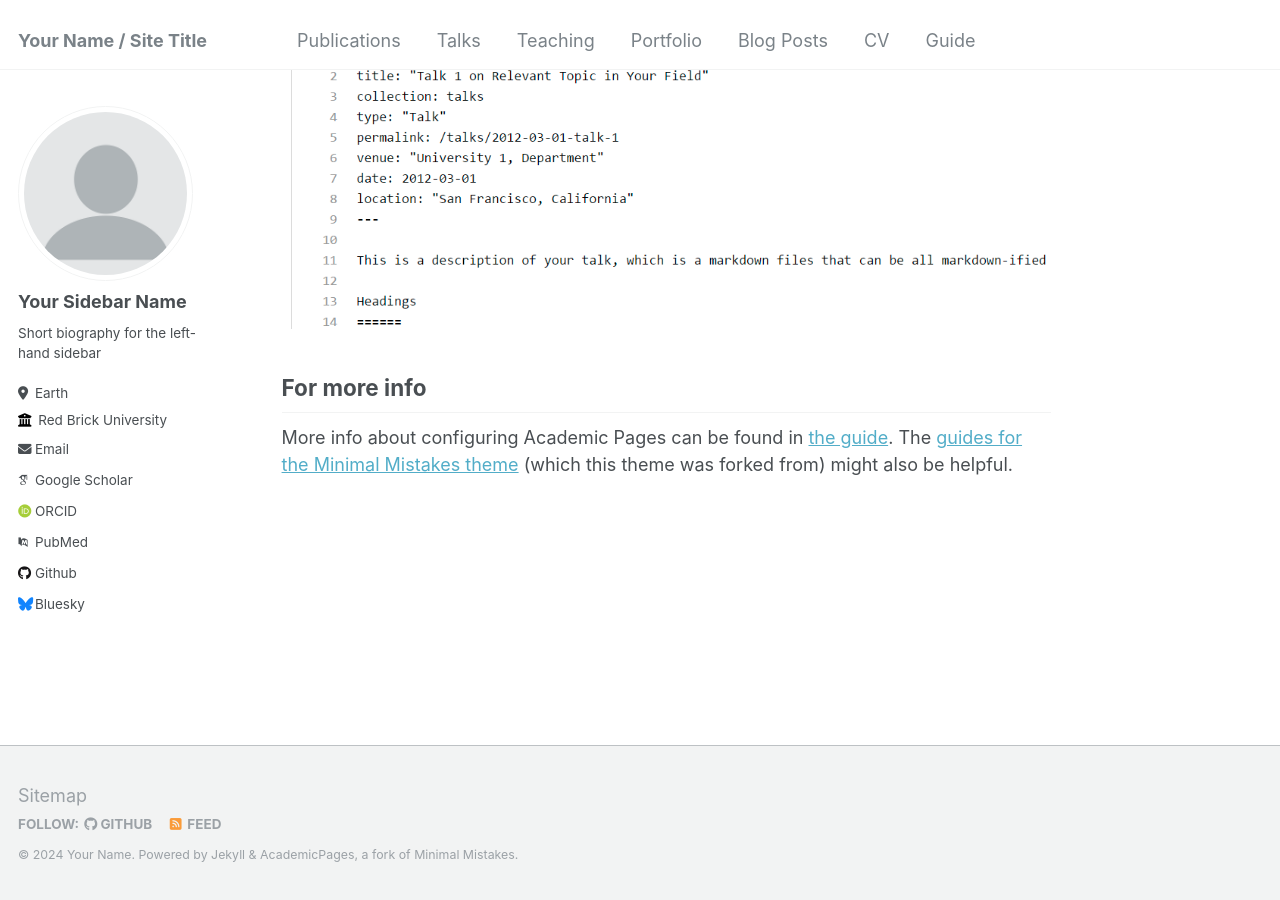
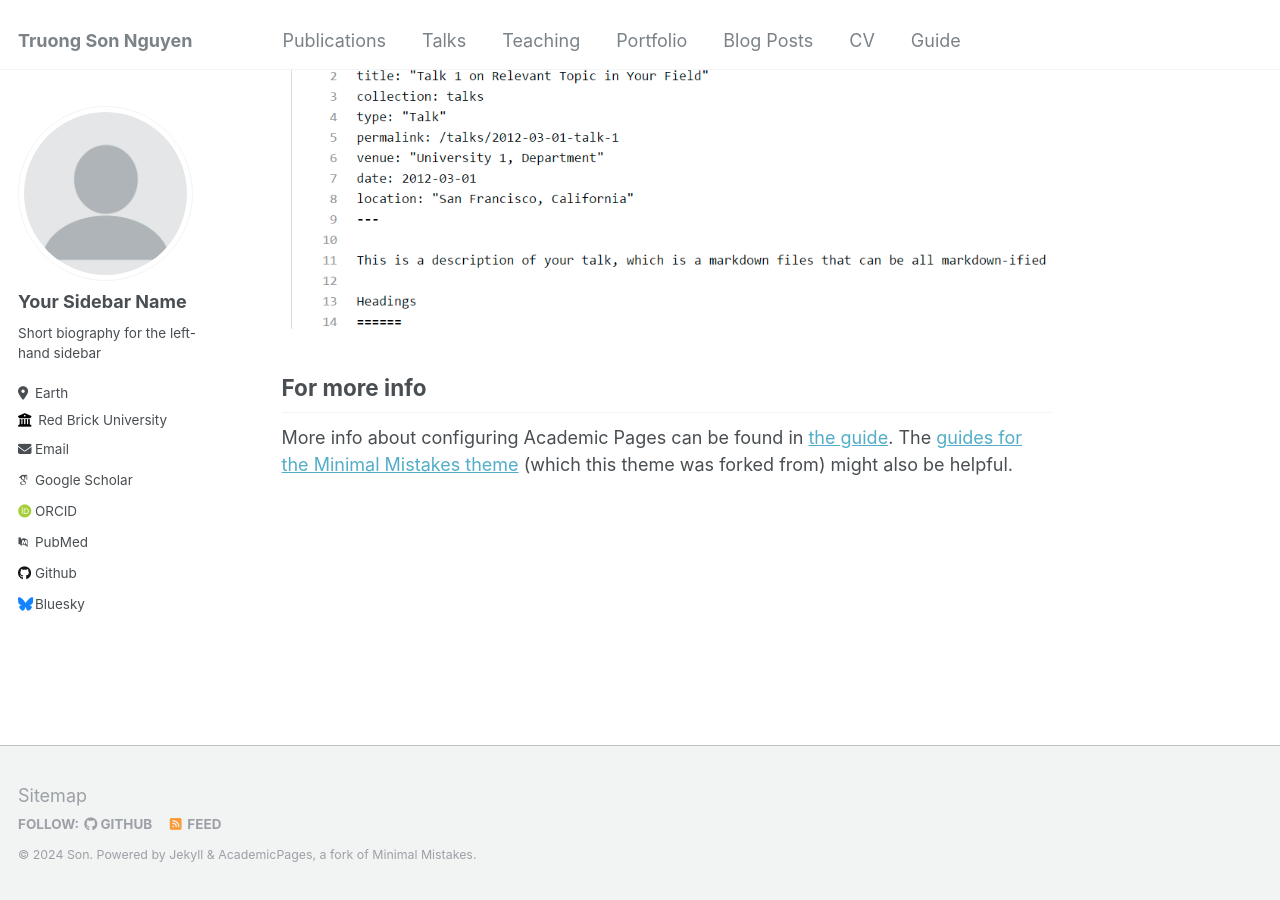
Before and after one commit to sonnguyenasu/sonnguyenasu.github.io, a Jekyll site: the page built from _pages/about.md, in a window 1280 px wide and 900 px high, scrolled down 2660 px. Built offline with Jekyll 4.4.1, drawn with Linux system fonts in a browser that asks for light colours; some web fonts are replaced.

Commit message:
Update _config.yml

```diff
--- a/_config.yml
+++ b/_config.yml
@@ -8,11 +8,11 @@
 
 # Basic Site Settings
 locale                   : "en-US"
-title                    : "Your Name / Site Title"
+title                    : "Truong Son Nguyen"
 title_separator          : "-"
-name                     : &name "Your Name"
-description              : &description "personal description"
-url                      : https://academicpages.github.io # the base hostname & protocol for your site e.g. "https://mmistakes.github.io"
+name                     : &name "Son"
+description              : &description "Hi, my name is Son. I am currently a PhD student at Arizona State University working under the supervision of Dr. [Ni Trieu](https://nitrieu.github.io)"
+url                      : https://sonnguyenasu.github.io # the base hostname & protocol for your site e.g. "https://mmistakes.github.io"
 baseurl                  : "" # the subpath of your site, e.g. "/blog"
 repository               : "academicpages/academicpages.github.io"
 
```
